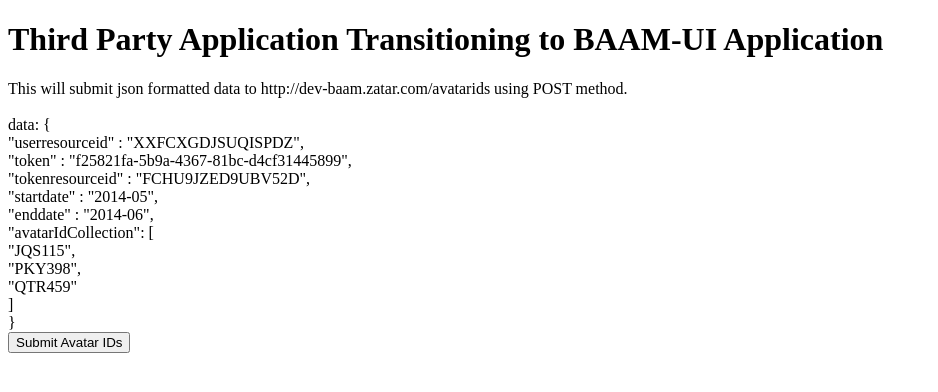
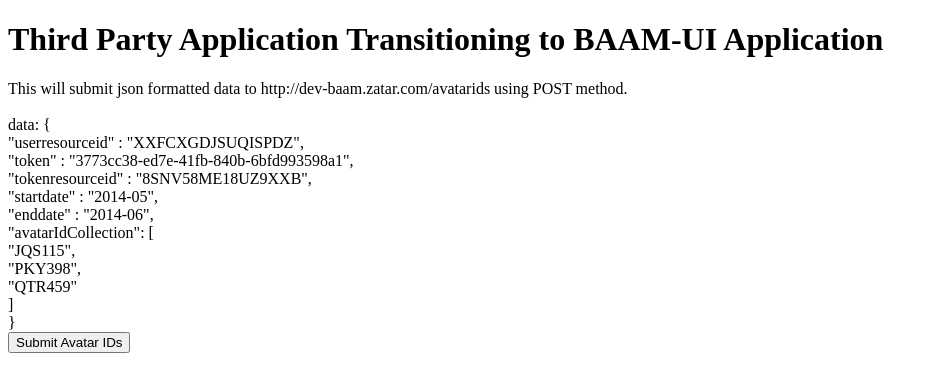
Before and after one commit to c0debreaker/c0debreaker.github.io, a Jekyll site: the page 3rdpartytobaam.html, which Jekyll copies as it is, in a window 1280 px wide. Shown: the top 392 px of the page, without its empty margins (0-938 px from the left). Built offline with Jekyll 4.4.1, drawn with Linux system fonts in a browser that asks for light colours; nearby versions of some CDN libraries; a script that is not in the unit is left out; comment, search, counter and statistics services are not loaded.

Commit message:
new token

```diff
--- a/3rdpartytobaam.html
+++ b/3rdpartytobaam.html
@@ -21,8 +21,8 @@
                             headers: { 'Content-Type': 'application/json' },
                             data: {
                                 "userresourceid" : "XXFCXGDJSUQISPDZ",
-                                "token" : "bcb36d7b-66eb-466d-a182-a4b866658f9e",
-                                "tokenresourceid" : "NL66IMBJ9YSBVZ64",
+                                "token" : "3773cc38-ed7e-41fb-840b-6bfd993598a1",
+                                "tokenresourceid" : "8SNV58ME18UZ9XXB",
                                 "startdate" : "2014-05",
                                 "enddate" : "2014-06",
                                 "avatarIdCollection": [
@@ -47,8 +48,8 @@
         <br/>
         data: {<br/>
         "userresourceid" : "XXFCXGDJSUQISPDZ",<br/>
-        "token" : "f25821fa-5b9a-4367-81bc-d4cf31445899",<br/>
-        "tokenresourceid" : "FCHU9JZED9UBV52D",<br/>
+        "token" : "3773cc38-ed7e-41fb-840b-6bfd993598a1",<br/>
+        "tokenresourceid" : "8SNV58ME18UZ9XXB",<br/>
         "startdate" : "2014-05",<br/>
         "enddate" : "2014-06",<br/>
         "avatarIdCollection": [<br/>
```
Also changed, not shown: other parts of 3rdpartytobaam.html (+2 -1 lines).
